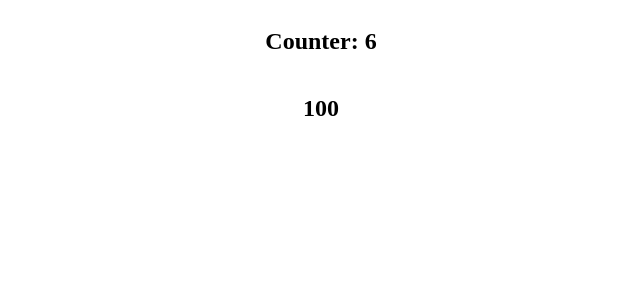
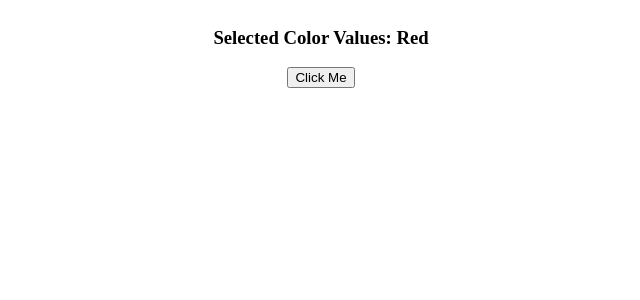
Before and after one commit to SatishKonduru/angular19-signals, an Angular app: page / in a window 1280 px wide. Shown: the top 300 px of the page, without its empty margins (319-959 px from the left). Built offline with nearby package versions, Linux system fonts and the light colour scheme.

Commit message:
problems

```diff
--- a/src/app/app.component.html
+++ b/src/app/app.component.html
@@ -1,5 +1,10 @@
 <div class="container">
-  <h2>Counter: {{counter$ | async}}</h2>
-  <h2>{{randomNumber()}}</h2>
+<!-- <h2>Red: {{(colors$ | async).r}}</h2>
+<h2>Green: {{(colors$ | async).r}}</h2>
+<h2>Blue: {{(colors$ | async).r}}</h2>
+<h3>Selected Color Key: {{colorKey$ | async }}</h3> -->
+<h3>Selected Color Values: {{(selectedValue$ | async )}}</h3>
+<button (click)="newColors()">Click Me</button>
+<!-- <h5>Selected Color: {{ColorObj[key]}}</h5> -->
   <!-- <button class="nothing-btn" (click)="doNothing()" (mousemove)="doNothing()">Do Nothing</button> -->
 </div>
--- a/src/app/app.component.ts
+++ b/src/app/app.component.ts
@@ -2,7 +2,7 @@ import { CommonModule } from '@angular/common';
 import { ChangeDetectionStrategy, ChangeDetectorRef, Component, inject } from '@angular/core';
 import { FormsModule } from '@angular/forms';
 import { RouterOutlet } from '@angular/router';
-import { interval } from 'rxjs';
+import { BehaviorSubject, combineLatest, debounceTime, interval, map, withLatestFrom } from 'rxjs';
 
 @Component({
   selector: 'app-root',
@@ -13,14 +13,24 @@ import { interval } from 'rxjs';
 })
 export class AppComponent {
   title = 'angular19-signals';
+  colors$ = new BehaviorSubject<any>({r: 'Red', g: 'Green', b: 'Blue'})
+  colorKey$ = new BehaviorSubject('r')
+  // slectectedValue$ = combineLatest([this.colors$, this.colorKey$])
+  //                   .pipe(
+  //                     debounceTime(1000),
+  //                     map(([color, key]) => color[key]),
+  //                   )
+  selectedValue$ = this.colorKey$.pipe(withLatestFrom(this.colors$), map(([key, colors]) => colors[key]));
+  constructor(){
+   this.selectedValue$.subscribe(console.log)
+  }
 
-  counter$ = interval(1000)
+  // ColorObj = {r: 'Red', g: 'Green', b: 'Blue'}
+  // key = 'r'
 
-  constructor(){}
-
-  randomNumber(){
-    console.log("Random Number called...")
-    return 100;
+  newColors() {
+    this.colors$.next({y: 'Yelow', o: 'Orange', p: 'Purple'})
+    this.colorKey$.next('o')
   }
 
 }
--- a/src/app/app.config.ts
+++ b/src/app/app.config.ts
@@ -1,8 +1,11 @@
-import { ApplicationConfig, provideZoneChangeDetection } from '@angular/core';
+import { ApplicationConfig, provideExperimentalZonelessChangeDetection, provideZoneChangeDetection } from '@angular/core';
 import { provideRouter } from '@angular/router';
 
 import { routes } from './app.routes';
 
 export const appConfig: ApplicationConfig = {
-  providers: [provideZoneChangeDetection({ eventCoalescing: true }), provideRouter(routes)]
+  providers: [
+    // provideZoneChangeDetection({ eventCoalescing: true }),
+    provideExperimentalZonelessChangeDetection(),
+    provideRouter(routes)]
 };
```
